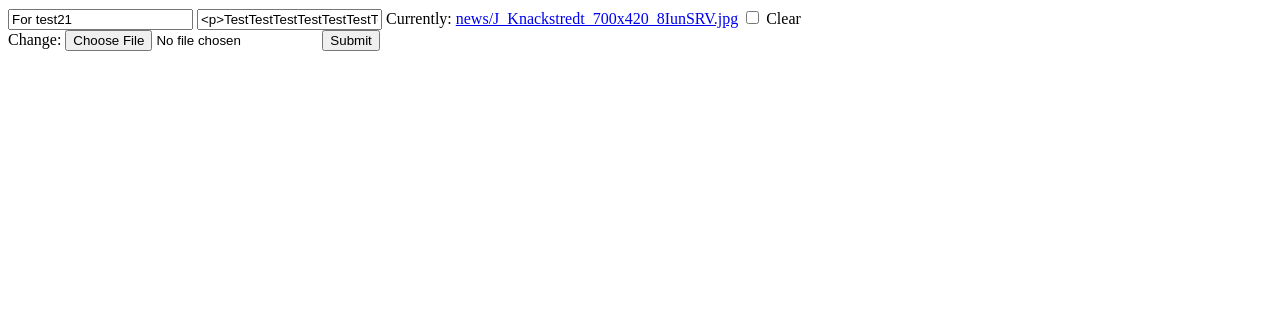
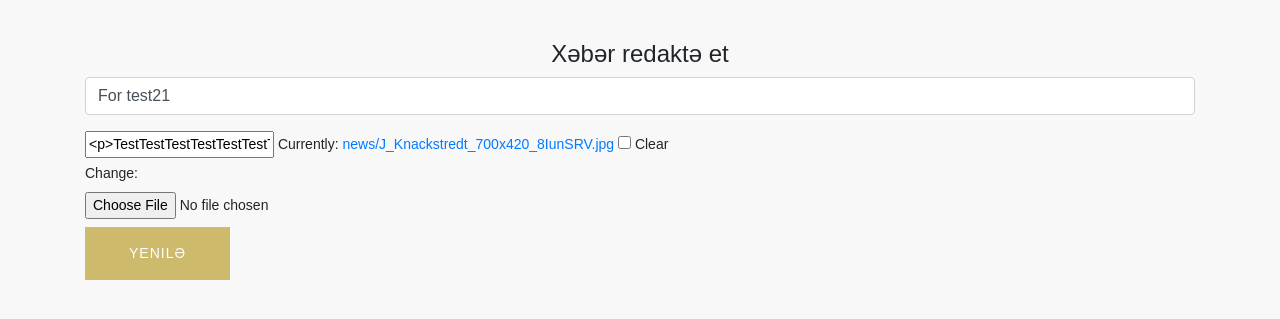
Before and after one commit to asimbabayev99/barrister, a Django app: a page that uses templates/news_update.html in a window 1280 px wide. Shown: the top 319 px of the page. Run offline with Django 3.2, Linux system fonts and the light colour scheme; a user stored in the database is signed in; data comes from the database, SQL or seed files in the repository; parts of the project's set-up code (start-up, migrations or seed data) failed here and were passed over; some libraries are stand-ins or nearby versions.

Commit message:
news add update

```diff
--- a/templates/news_add.html
+++ b/templates/news_add.html
@@ -5,7 +5,7 @@
 <head>
     <meta charset="UTF-8">
     <meta name="viewport" content="width=device-width, initial-scale=1.0">
-    <title>News Add</title>
+    <title>News add</title>
     <!-- Изображение Tim Treis с сайта Pixabay  -->
     <link rel="shortcut icon" href="{% static 'img/calendar-1559935_640.png' %}"
       alt="Изображение Tim Treis с сайта Pixabay " type="image/x-icon"/>
@@ -15,12 +15,11 @@
     <link rel="stylesheet" href="{% static 'vendor/owl.carousel.css' %}" />
     <link rel="stylesheet" href="{% static 'vendor/owl.theme.default.min.css' %}"/>
     <link rel="stylesheet" href="{% static 'vendor/animate.css' %}">
-
     <link href="{% static 'vendor/fullcalendar-3.10.0/fullcalendar.min.css' %}" rel='stylesheet' />
     <link href="{% static 'vendor/fullcalendar-3.10.0/fullcalendar.print.min.css' %}" rel='stylesheet' media='print' />
-
     <link rel="stylesheet" href="{% static 'css/style.css' %}" />
 </head>
+
   <body class="news-add-body">
        <div class="container">
           <h4 class="text-center">Xəbər əlavə et</h4>
@@ -34,4 +33,5 @@
             </form>
         </div>
     </body>
+
 </html>
--- a/templates/news_update.html
+++ b/templates/news_update.html
@@ -1,20 +1,37 @@
+{% load static %}
+
 <!DOCTYPE html>
 <html lang="en">
 <head>
     <meta charset="UTF-8">
     <meta name="viewport" content="width=device-width, initial-scale=1.0">
-    <title>Document</title>
+    <title>News update</title>
+    <!-- Изображение Tim Treis с сайта Pixabay  -->
+    <link rel="shortcut icon" href="{% static 'img/calendar-1559935_640.png' %}"
+      alt="Изображение Tim Treis с сайта Pixabay " type="image/x-icon"/>
+
+    <link rel="stylesheet" href="{% static 'vendor/bootstrap.min.css' %}" />
+    <link rel="stylesheet" href="{% static 'fontawesome/all.css' %}" />
+    <link rel="stylesheet" href="{% static 'vendor/owl.carousel.css' %}" />
+    <link rel="stylesheet" href="{% static 'vendor/owl.theme.default.min.css' %}"/>
+    <link rel="stylesheet" href="{% static 'vendor/animate.css' %}">
+    <link href="{% static 'vendor/fullcalendar-3.10.0/fullcalendar.min.css' %}" rel='stylesheet' />
+    <link href="{% static 'vendor/fullcalendar-3.10.0/fullcalendar.print.min.css' %}" rel='stylesheet' media='print' />
+    <link rel="stylesheet" href="{% static 'css/style.css' %}" />
 </head>
-<body>
-    <form enctype="multipart/form-data" method="POST">
-        {% csrf_token %}
-        {{ form.title }}
-        {{ form.content }}
-        {{ form.image }}
-        {{ form.media }}
-        <input type="submit">
 
+    <body class="news-add-body">
+        <div class="container">
+           <h4 class="text-center">Xəbər redaktə et</h4>
+              <form enctype="multipart/form-data" method="POST">
+                       {% csrf_token %}
+                       {{ form.title }}
+                       {{ form.content }}
+                       {{ form.image }}
+                       {{ form.media }}
+                <input type="submit" value="Yenilə" class="mt-2 publish-button">
+              </form>
+         </div>
+    </body>
 
-    </form>
-</body>
 </html>
```
Lines whose indentation alone changed are shown as unchanged.
